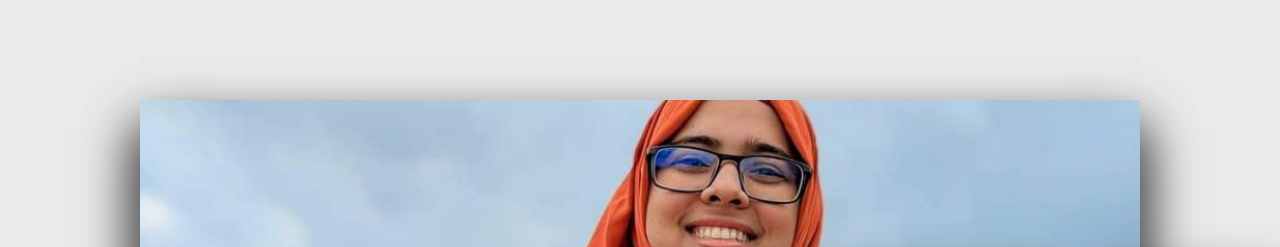
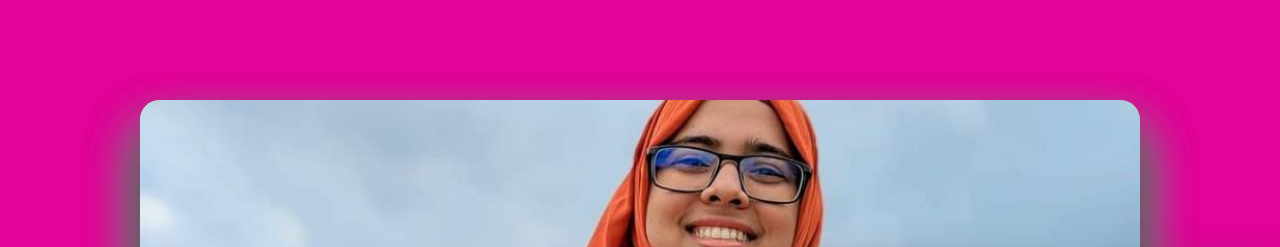
Before and after one commit to thebackbencher666/iamgeslider, a plain HTML site: page index.html in a window 1280 px wide. Shown: the top 247 px of the page. Drawn offline with Linux system fonts and the light colour scheme.

Commit message:
Update style.css
i turned the background into pink. for you know love signs. then. i turned the border a little bit of roundish. tried to look a little more beautiful

```diff
--- a/style.css
+++ b/style.css
@@ -5,7 +5,7 @@
 }
 
 body{
-    background: #eaeaea;
+    background: #e20398;
 
 }
 
@@ -18,6 +18,7 @@ body{
     height: 600px;
     background: #f5f5f5;
     box-shadow: 0 30px 50px #dbdbdb;
+    border-radius: 20px;
 }
 
 .container .slide .item{
@@ -39,7 +40,7 @@ body{
     top: 0;
     left: 0;
     transform: translate(0, 0);
-    border-radius: 0;
+    border-radius: 20px;
     width: 100%;
     height: 100%;
 }
```
